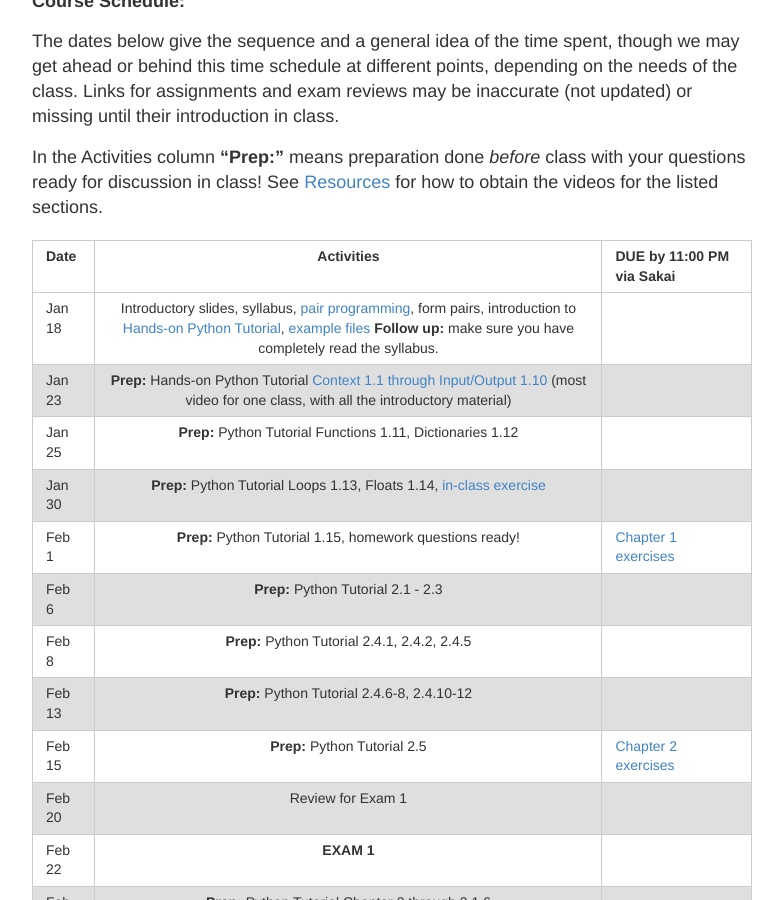
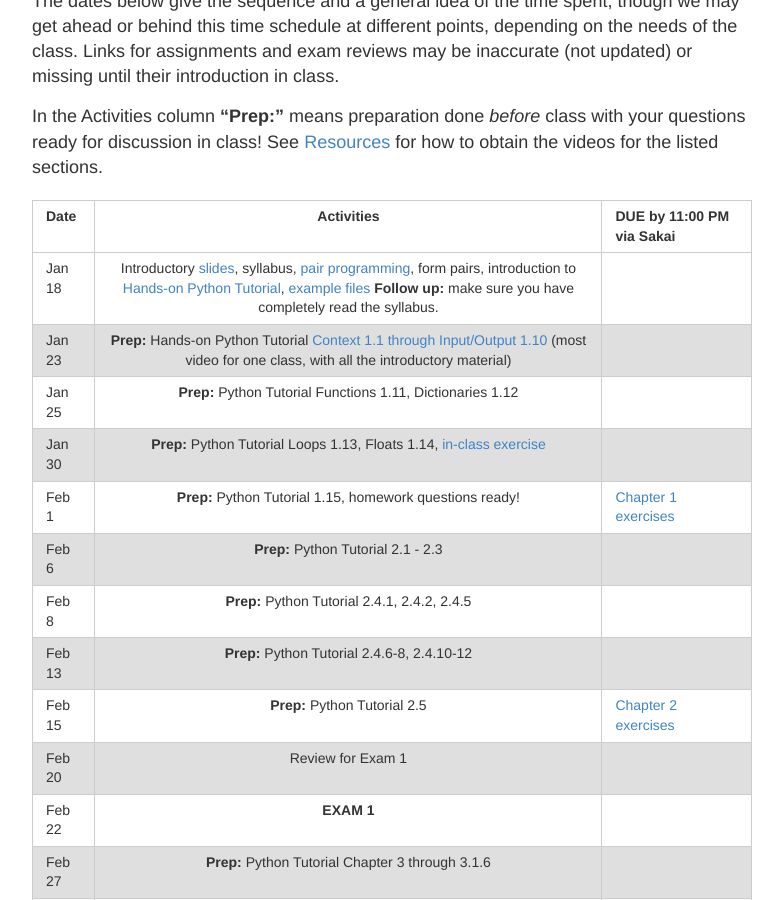
Before and after one commit to hwheeler01/comp150, a Jekyll site: the page built from syllabus.md, in a window 1280 px wide and 900 px high, scrolled down 5066 px. Shown: the whole window, without its empty margins (248-1031 px from the left). Built offline with Jekyll 4.4.1, drawn with Linux system fonts in a browser that asks for light colours; part of the change alters nothing that is shown.

```diff
--- a/syllabus.md
+++ b/syllabus.md
@@ -181,7 +181,6 @@ If you require a certain grade in order to satisfy a sponsor or a scholarship re
 </TR>
 </TABLE>
 </TD>
-</TD>
 </TABLE>
 </div>
 
@@ -206,7 +205,7 @@ In the Activities column **"Prep:"** means preparation done *before* class with
 
 | **Date**      | **Activities**    | **DUE by 11:00 PM via Sakai** |
 | ------------- |:-------------:| :-----|
-|Jan 18|Introductory slides, syllabus, <a href="{{ site.baseurl }}/pairprogram">pair programming</a>, form pairs, introduction to <a target="_blank" href="http://anh.cs.luc.edu/python/hands-on/3.1/index.html">Hands-on Python Tutorial</a>, <a href="http://anh.cs.luc.edu/python/hands-on/3.1/examples.zip">example files</a> **Follow up:** make sure you have completely read the syllabus.|
+|Jan 18|Introductory <a href="{{ site.baseurl }}/intro-lecture.pdf">slides</a>, syllabus, <a href="{{ site.baseurl }}/pairprogram">pair programming</a>, form pairs, introduction to <a target="_blank" href="http://anh.cs.luc.edu/python/hands-on/3.1/index.html">Hands-on Python Tutorial</a>, <a href="http://anh.cs.luc.edu/python/hands-on/3.1/examples.zip">example files</a> **Follow up:** make sure you have completely read the syllabus.|
 |Jan 23|**Prep:** Hands-on Python Tutorial <a href="http://anh.cs.luc.edu/python/hands-on/3.1/handsonHtml/index.html">Context 1.1 through Input/Output 1.10</a> (most video for one class, with all the introductory material)|
 |Jan 25|**Prep:** Python Tutorial Functions 1.11, Dictionaries 1.12 |
 |Jan 30|**Prep:** Python Tutorial Loops 1.13, Floats 1.14, <a href="{{ site.baseurl }}/playComputer_loopy.rtf">in-class exercise</a> |
```
